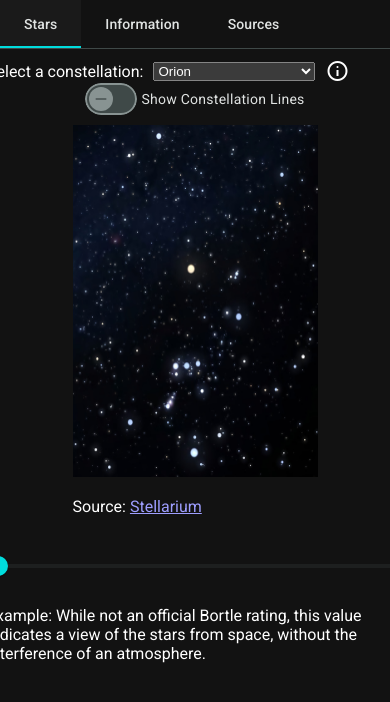
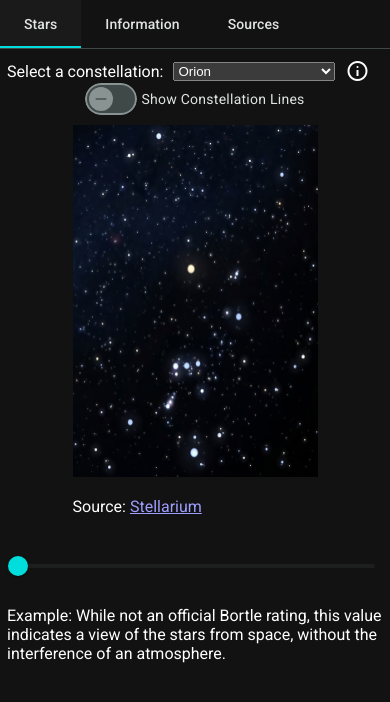
Before and after one commit to peteyus/dark-skies, an Angular app: page / in a window 390 px wide. Shown: the top 702 px of the page. Built offline with nearby package versions, Linux system fonts and the light colour scheme.

Commit message:
tweaks for mobile

```diff
--- a/src/app/bortle/bortle.component.html
+++ b/src/app/bortle/bortle.component.html
@@ -10,7 +10,7 @@
         </mat-radio-button>
         }
     </mat-radio-group>
-    <mat-slider min="0" max="9" step="1" discrete>
+    <mat-slider min="0" max="9" step="1">
         <input matSliderThumb [(ngModel)]="selectedValue" name="slider" (input)="selectedValueChanged()">
     </mat-slider>
 </div>
--- a/src/app/bortle/bortle.component.scss
+++ b/src/app/bortle/bortle.component.scss
@@ -1,6 +1,6 @@
 :host {
     mat-slider {
-        width: 400px;
+        width: 360px;
     }
 
     .slider {
```
